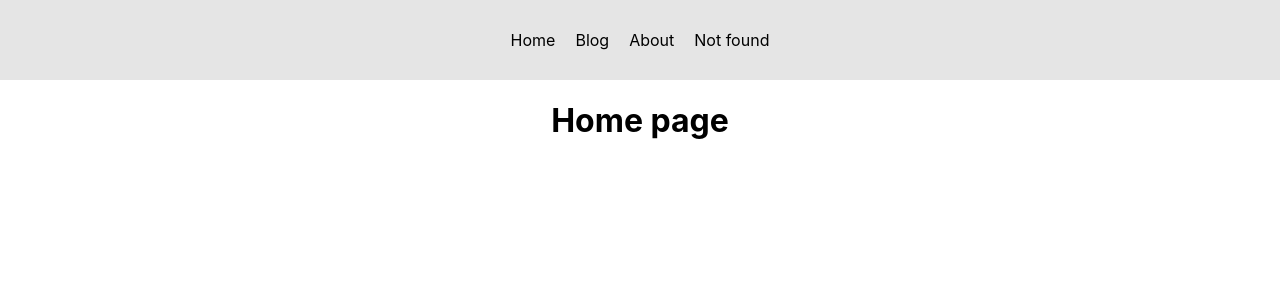
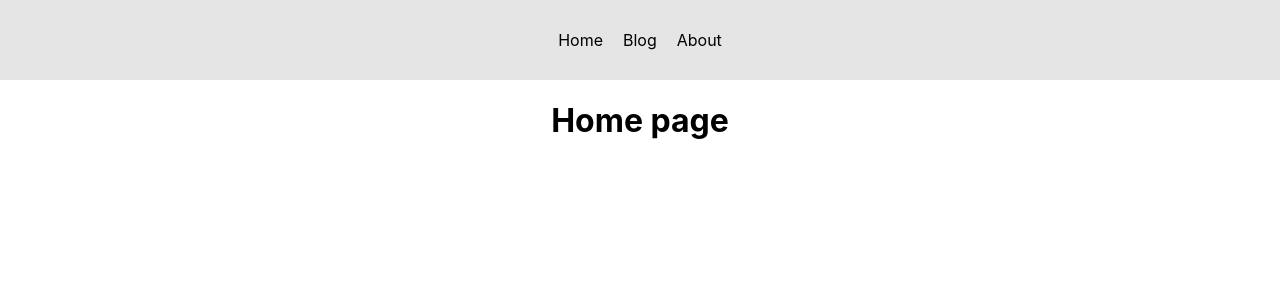
Before and after one commit to AlexandrIvanov1/react-router-dom, a React (Create React App) app: page / in a window 1280 px wide. Before the commit this address had no page. Shown: the top 300 px of the page. Built offline with nearby package versions, Linux system fonts and the light colour scheme; the HTML template or start-up script is replaced by a standard one.

Commit message:
add Layout component

```diff
--- a/src/App.tsx
+++ b/src/App.tsx
@@ -1,25 +1,22 @@
 import React from 'react';
 import './App.css';
-import {Link, Route, Routes} from 'react-router-dom';
+import {Route, Routes} from 'react-router-dom';
 import {HomePage} from './pages/HomePage';
 import {AboutPage} from './pages/AboutPage';
 import {BlogPage} from './pages/BlogPage';
 import {NotFoundPage} from './pages/NotFoundPage';
+import {Layout} from './components/Layout';
 
 function App() {
     return (
         <div className="App">
-      <header>
-        <Link to="/">Home</Link>
-        <Link to="/posts">Blog</Link>
-        <Link to="/about">About</Link>
-        <Link to="/notFound">Not found</Link>
-      </header>
             <Routes>
-            <Route path='/' element={<HomePage/>}/>
-            <Route path='/posts' element={<BlogPage/>}/>
-            <Route path='/about' element={<AboutPage/>}/>
-            <Route path='*' element={<NotFoundPage/>}/>
+                <Route path="/" element={<Layout/>}>
+                    <Route index element={<HomePage/>}/>
+                    <Route path="posts" element={<BlogPage/>}/>
+                    <Route path="about" element={<AboutPage/>}/>
+                    <Route path="*" element={<NotFoundPage/>}/>
+                </Route>
             </Routes>
         </div>
     );
--- /dev/null
+++ b/src/components/Layout.tsx
@@ -0,0 +1,15 @@
+import React from 'react';
+import {Link, Outlet} from 'react-router-dom';
+
+export const Layout = () => {
+    return (
+        <>
+            <header>
+                <Link to="/">Home</Link>
+                <Link to="/posts">Blog</Link>
+                <Link to="/about">About</Link>
+            </header>
+            <Outlet/>
+        </>
+    )
+}
```
Lines whose indentation alone changed are shown as unchanged.
